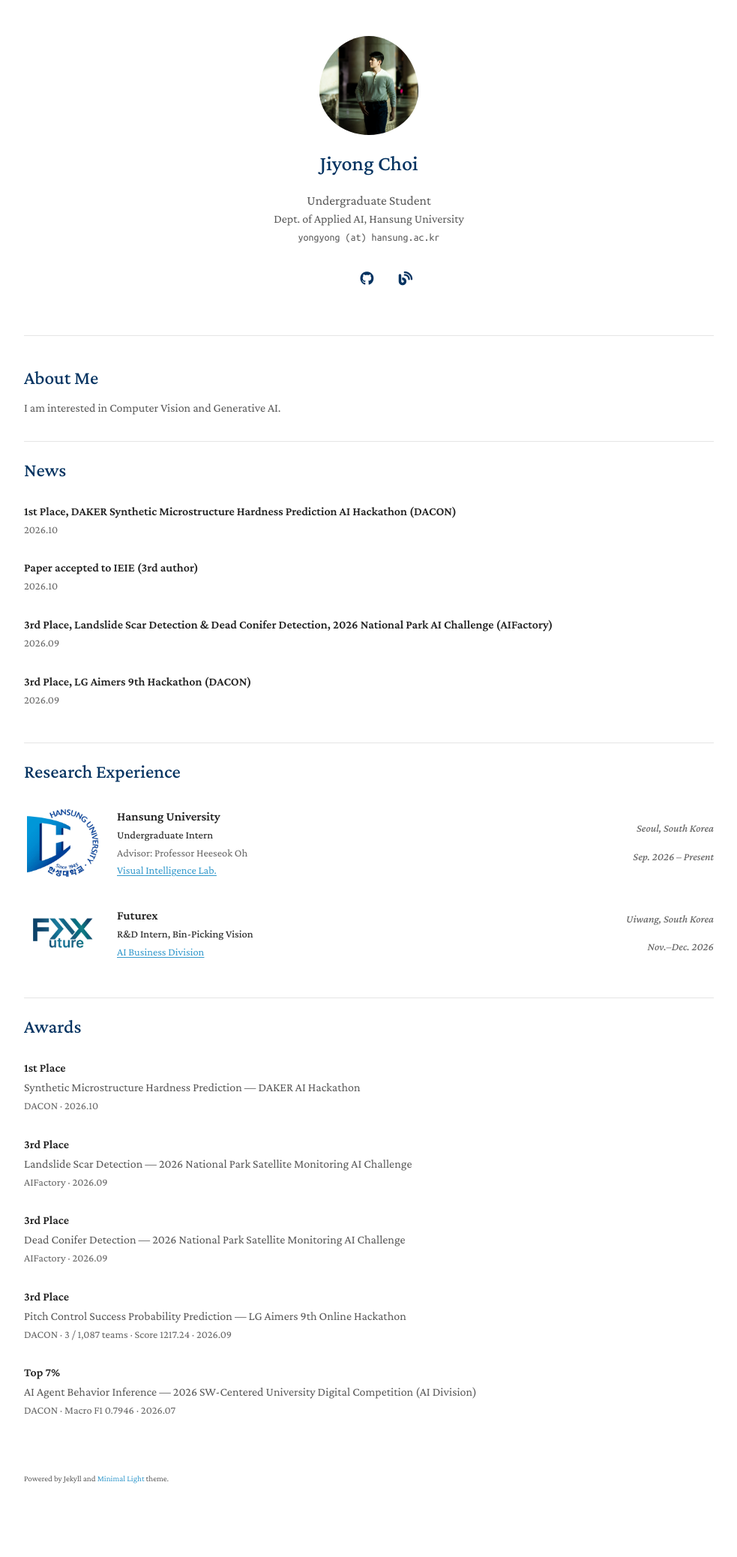
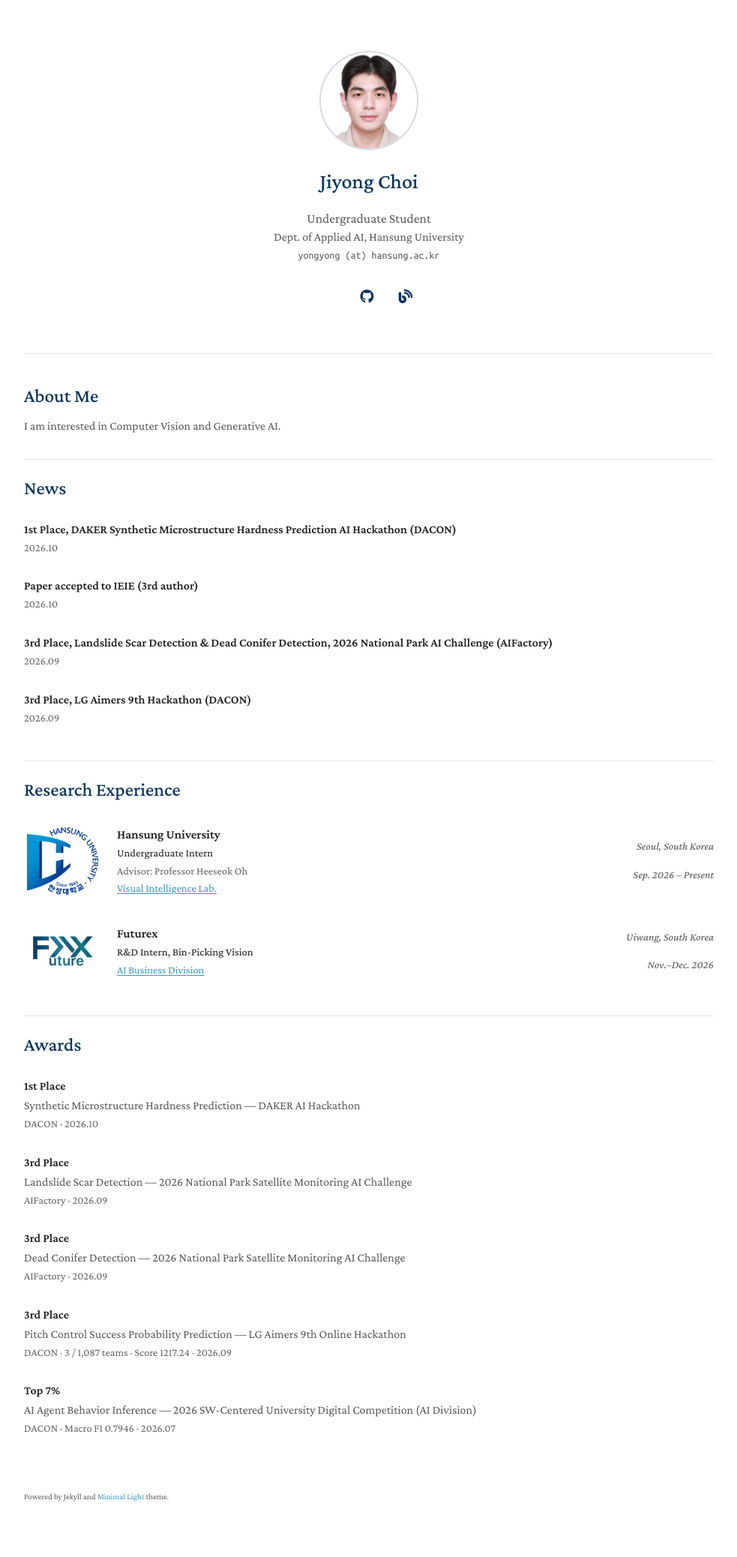
Before and after one commit to YONGJI04/yongji04.github.io, a Jekyll site: the page built from index.md, in a window 1280 px wide. Shown: the whole page at 75% size, without its empty margins (148-1131 px from the left). Built offline with Jekyll 4.4.1, drawn with Linux system fonts in a browser that asks for light colours; a style sheet for code colours, icons or effects is not loaded; our own code applies the rules of GitHub Pages for plain Markdown files; before the commit the page ends 2052 px from its top, so only the background shows below that.

Commit message:
Site: passport-style profile photo with a thin ring

```diff
--- a/_sass/minimal-light-no-dark-mode.scss
+++ b/_sass/minimal-light-no-dark-mode.scss
@@ -735,3 +735,11 @@ footer {
     width: 110px;
   }
 }
+
+// 프로필 사진: 흰 배경 증명사진이 흰 페이지에 묻히지 않게 사진 바로 바깥에 얇은 테두리
+.image.avatar img {
+  padding: 0;
+  margin: 20px;
+  border: 2px solid #d6dbe2;
+  box-sizing: border-box;
+}
--- a/_sass/minimal-light.scss
+++ b/_sass/minimal-light.scss
@@ -835,3 +835,11 @@ footer {
     width: 110px;
   }
 }
+
+// 프로필 사진: 흰 배경 증명사진이 흰 페이지에 묻히지 않게 사진 바로 바깥에 얇은 테두리
+.image.avatar img {
+  padding: 0;
+  margin: 20px;
+  border: 2px solid #d6dbe2;
+  box-sizing: border-box;
+}
```
Also changed, not shown: assets/img/avatar.png.
